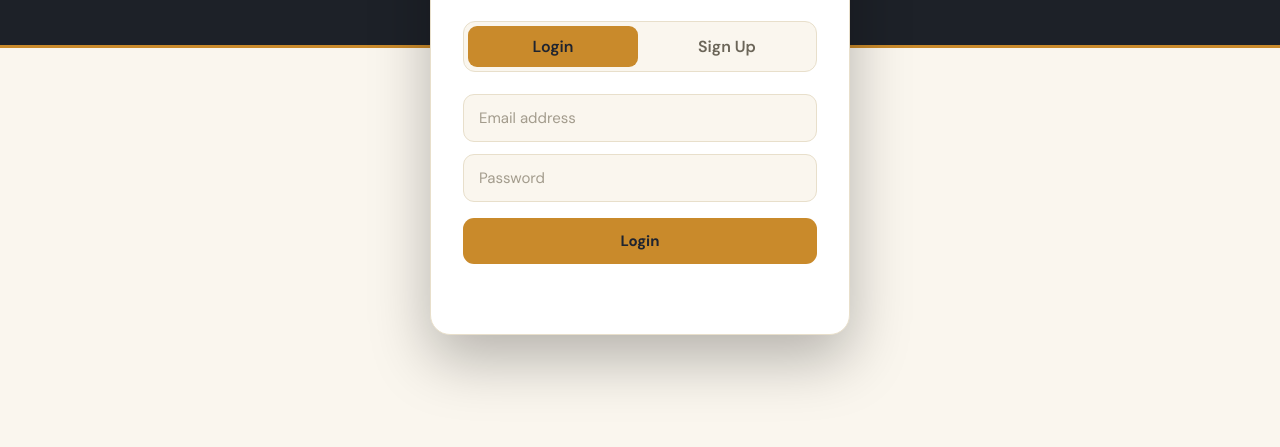
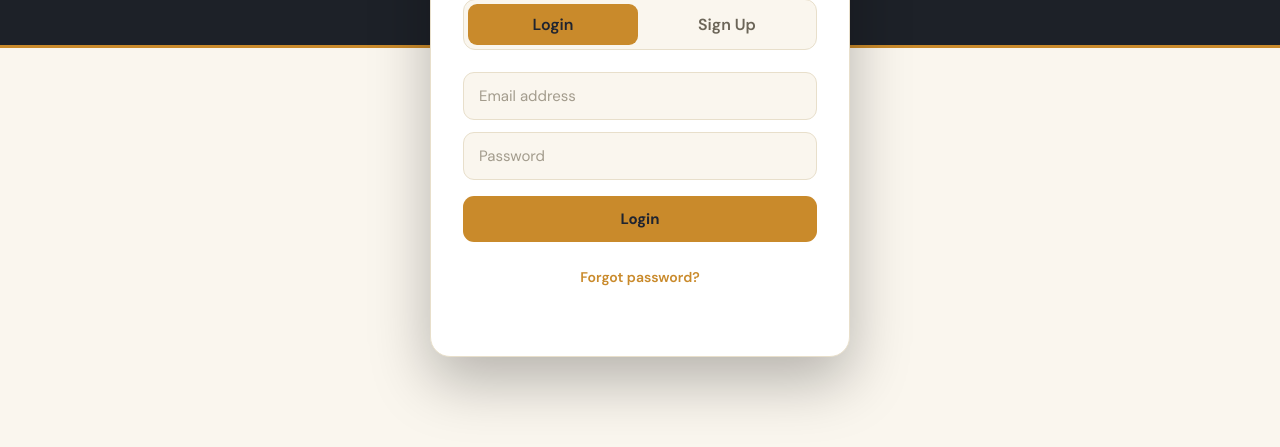
Before and after one commit to unnativihirkar123-ship-it/Task-Manager, a website: page frontend/login.html in a window 1280 px wide. Shown: the part 291-738 px from the top of the page. Drawn offline with Linux system fonts and the light colour scheme.

Commit message:
Update login page design

```diff
--- a/frontend/login.html
+++ b/frontend/login.html
@@ -34,6 +34,10 @@
                 <button type="submit" class="auth-button">
                     Login
                 </button>
+                <a href="forgot-password.html"
+                    style="display:block;text-align:center;margin-top:14px;color:#C98A2B;font-weight:600;font-size:14px;text-decoration:none">
+                    Forgot password?
+                </a>
 
             </form>
 
```
